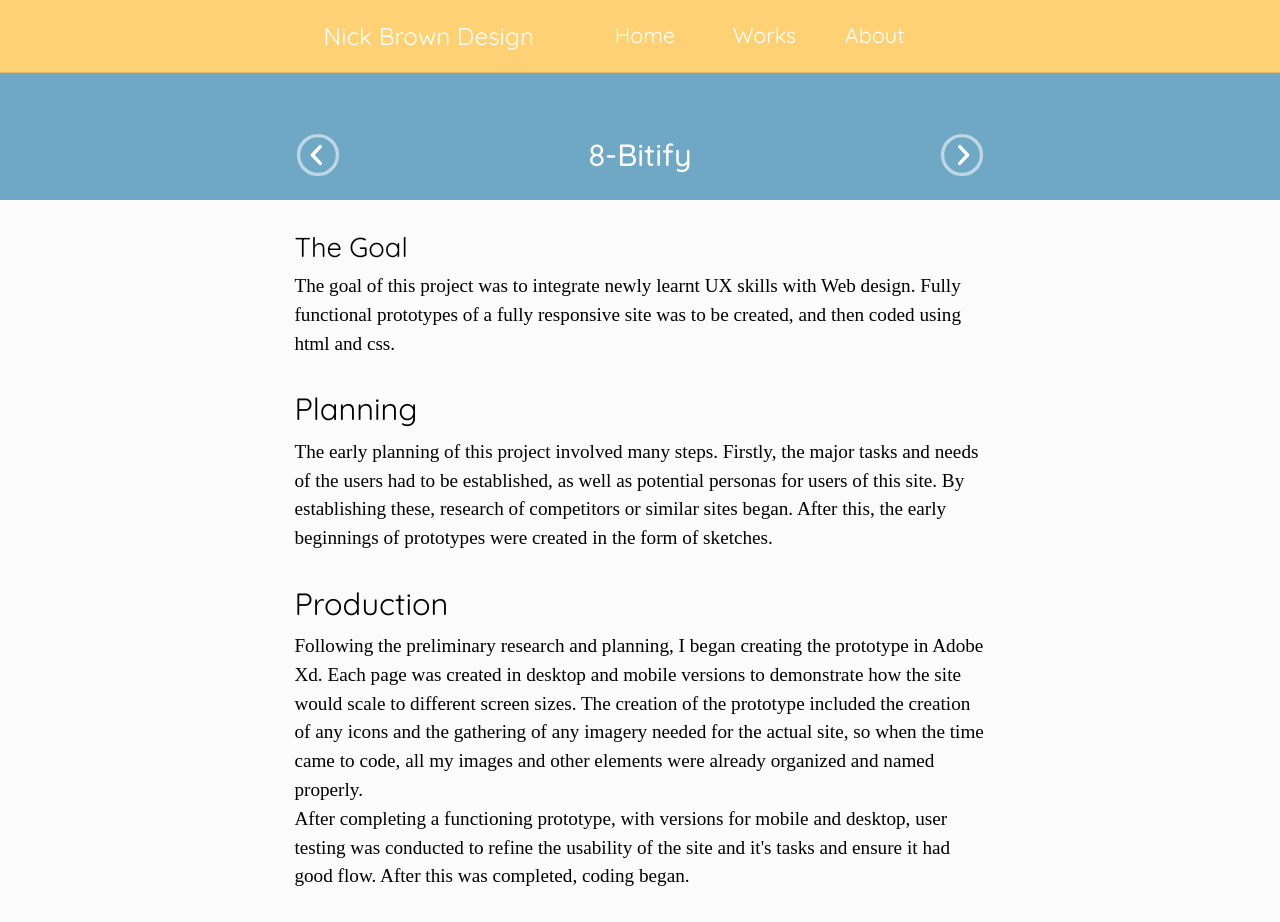
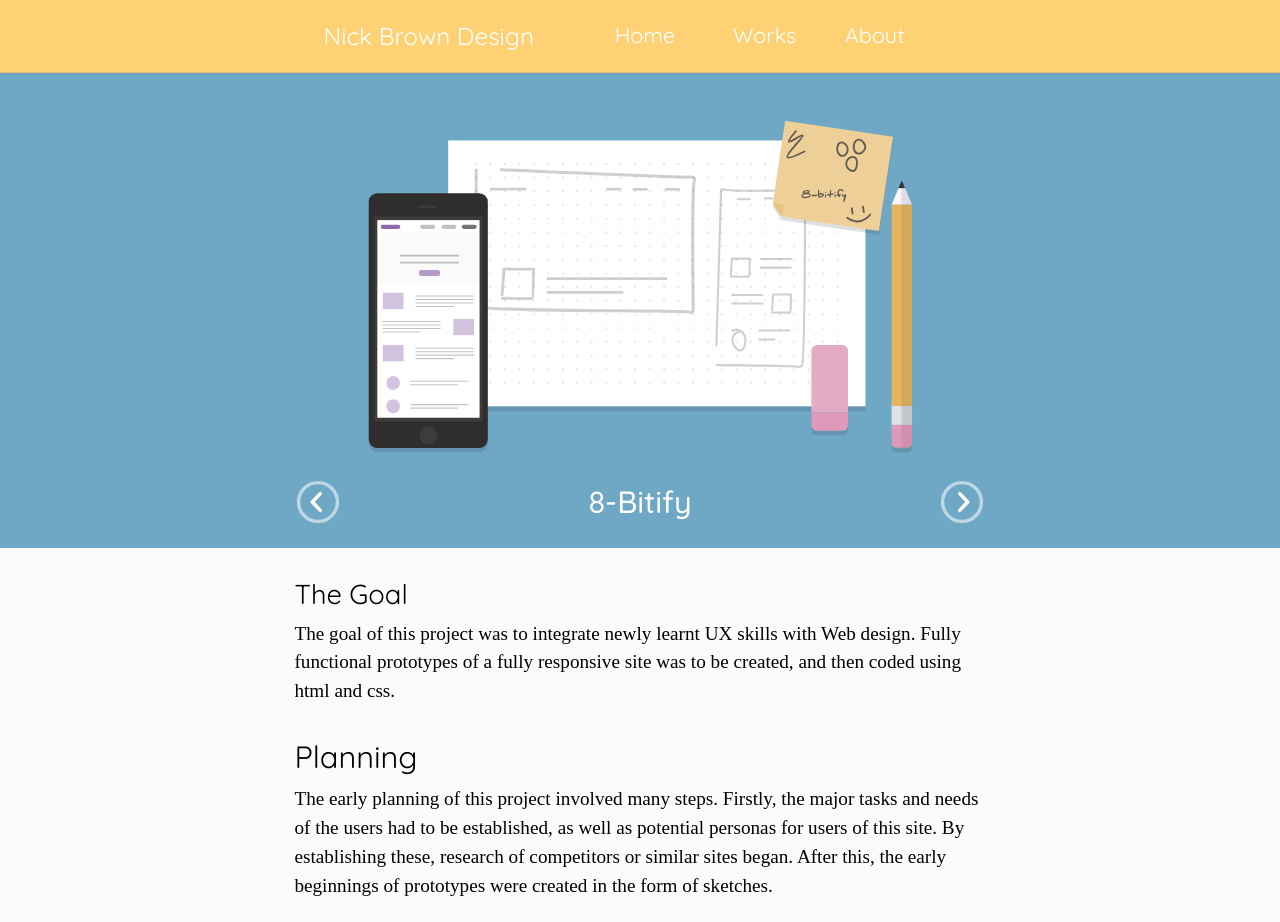
Before and after one commit to nicktgbrown/portfolio-site, a Jekyll site: the page built from case1.html, in a window 1280 px wide. Shown: the top 922 px of the page. Built offline with Jekyll 4.4.1, drawn with Linux system fonts in a browser that asks for light colours; some web fonts are replaced.

Commit message:
Add banner and icon for case 1

```diff
--- a/case1.html
+++ b/case1.html
@@ -4,7 +4,10 @@ title: 8-Bitify UX/UI and Web
 priority: .7
 ---
 
-<div itemref="data-author" itemscope itemtype="http://schema.org/Creativework" class="banner-2 pad-t-2 pad-b-1-2 gutter-2">
+<div itemref="data-author" itemscope itemtype="http://schema.org/Creativework" class="banner-2 pad-t pad-b-1-2 gutter-2">
+  <div class="max-length center gutter-2">
+    <img src="images/8-bitify-banner.svg">
+  </div>
   <div class="grid max-length grid-middle">
     <div class="unit unit-xs-1-4 unit-s-1-4 unit-m-1-4 unit-l-1-4 unit-xl-1-4 push-1-4">
       <a href="case4.html">
--- a/index.html
+++ b/index.html
@@ -10,6 +10,7 @@ priority: .8
     <div class="grid-cards gutter">
       <a href="{{site.baseurl}}/case1.html" class="unit unit-xs-1 unit-s-1 unit-m-1 unit-l-1-2 unit-xl-1-2 gutter-1-4">
         <div class="card island push-1-2">
+          <img src="images/8-bitify-icon.svg">
           <h3 class="giga push-0">8-Bitify</h3>
           <p class="mega push-0">An exercise in UX Prototyping and Web Design</p>
         </div>
```
Also changed, not shown: images/8-bitify-banner.svg, images/8-bitify-icon.svg.
